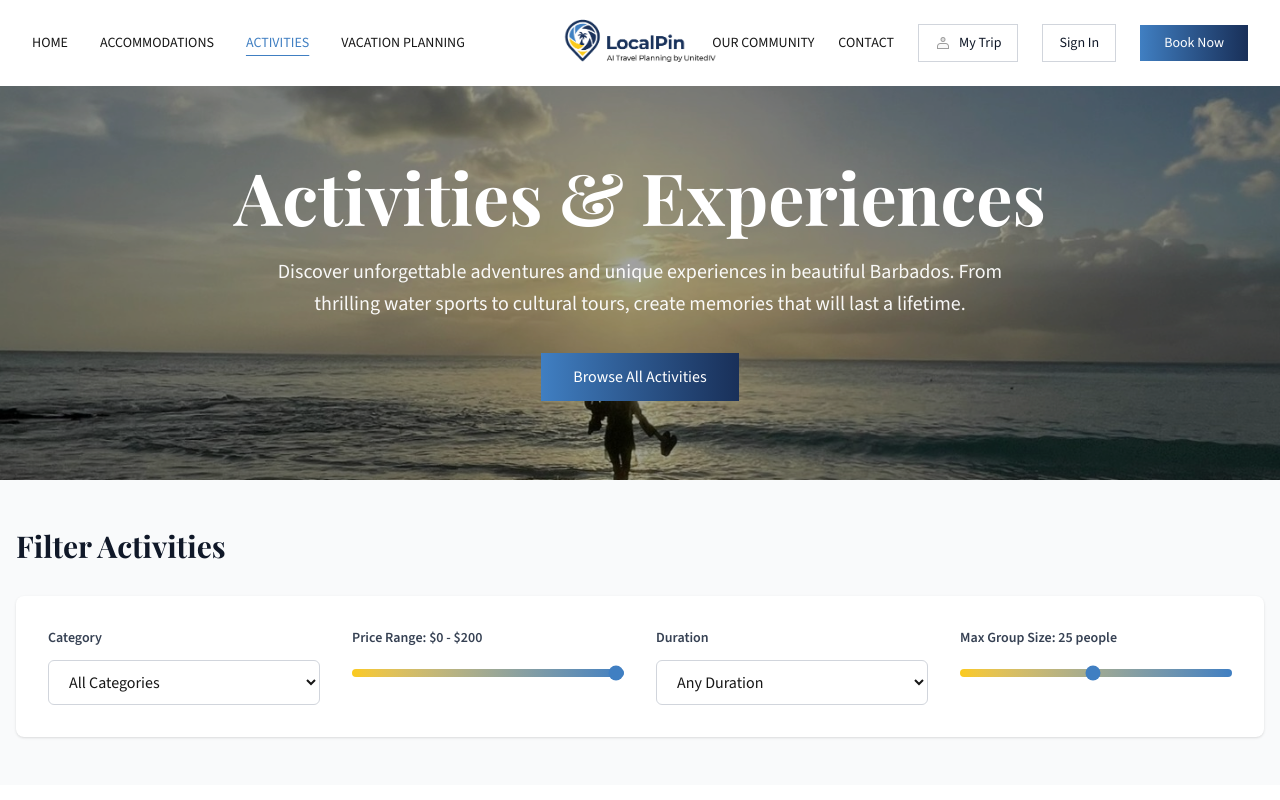
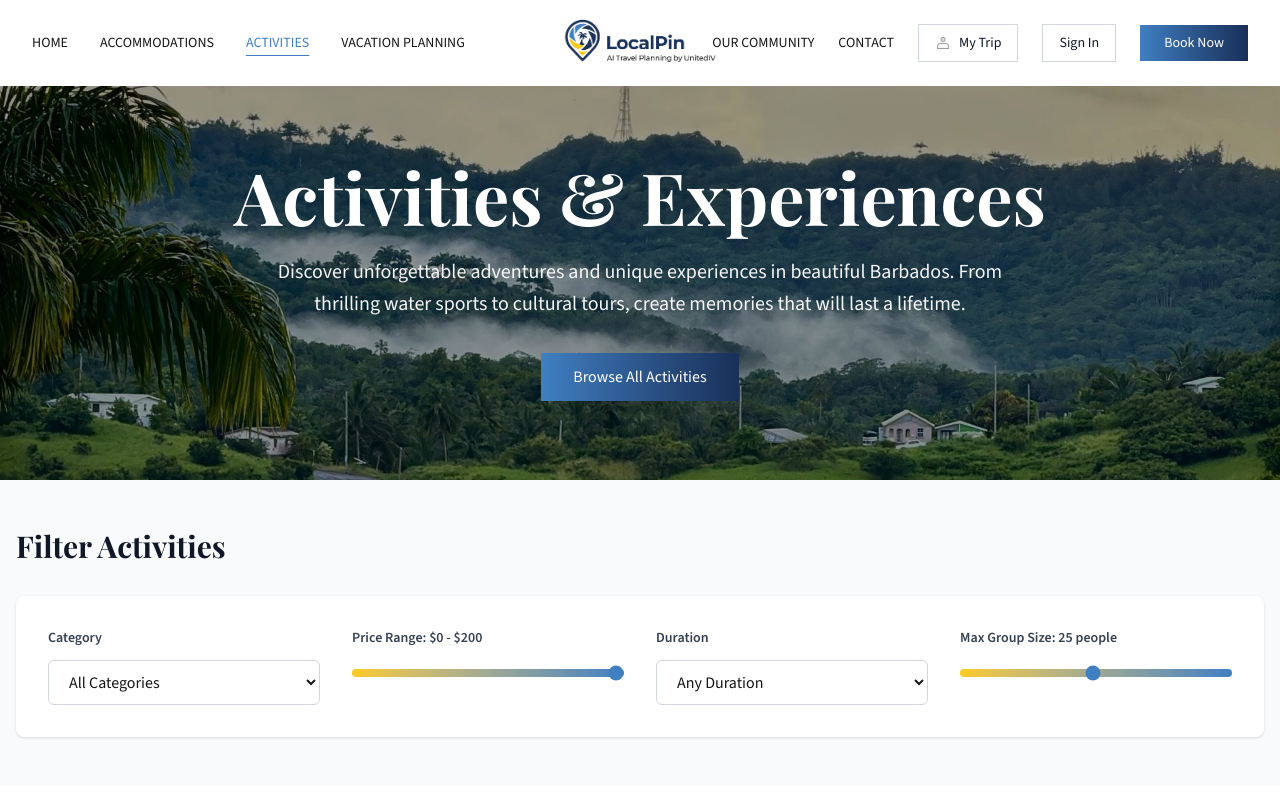
Before and after one commit to uivdevelopers246/uiv-travel-website, a Next.js app: page /activities in a window 1280 px wide. Shown: the top 800 px of the page. Built offline with nearby package versions, Linux system fonts and the light colour scheme.

Commit message:
Changed activities image

```diff
--- a/src/app/activities/page.tsx
+++ b/src/app/activities/page.tsx
@@ -20,7 +20,7 @@ export default function ActivitiesPage() {
         {/* Background Image */}
         <div className="absolute inset-0">
           <img
-            src="/images/hero/BeachSunset.jpg"
+            src="/images/hero/ScenicHill.JPG"
             alt="Activities & Experiences"
             className="w-full h-full object-cover brightness-90"
           />
```
